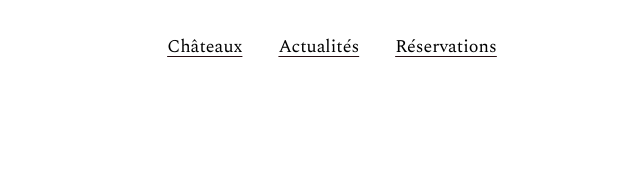
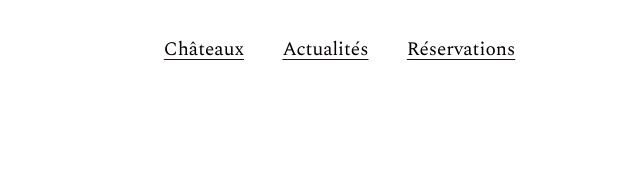
Before and after one commit to Mister-Adam/chateauAnge, a plain HTML site: page header.html in a window 1280 px wide. Shown: the part 192-377 px from the top of the page, 333-973 px from the left. Drawn offline with nearby package versions, Linux system fonts and the light colour scheme; a web font is replaced by a local one.

Commit message:
new name
new name

```diff
--- a/index.html
+++ b/header.html
@@ -6,7 +6,7 @@
     <meta http-equiv="X-UA-Compatible" content="IE=edge">
     <meta name="viewport" content="width=device-width, initial-scale=1.0">
     <title>Château Ange website</title>
-    <link rel="stylesheet" href="style.css">
+    <link rel="stylesheet" href="styleheader.css">
     <link rel="stylesheet" href="http://maxcdn.bootstrapcdn.com/font-awesome/4.3.0/css/font-awesome.min.css">
     <link rel="preconnect" href="https://fonts.googleapis.com">
     <link rel="preconnect" href="https://fonts.gstatic.com" crossorigin>
--- a/style.css
+++ b/styleheader.css
@@ -20,7 +20,7 @@ body {
     grid-template-rows: repeat(4, 1fr);
     justify-items: center;
     font-family: 'Spectral', serif;
-    color:
+    color: #260E12;
 }
 
 #ange {
@@ -42,10 +42,10 @@ ul {
 .nav-list {
     display: flex;
     justify-content: center;
-    padding-inline-start: 50px;
+    padding-inline-start: 65px;
     text-decoration: underline 0.5px solid;
     text-underline-offset: 4px;
-    font-size: large;
+    font-size: larger;
 }
 
 .nav-items {
```
